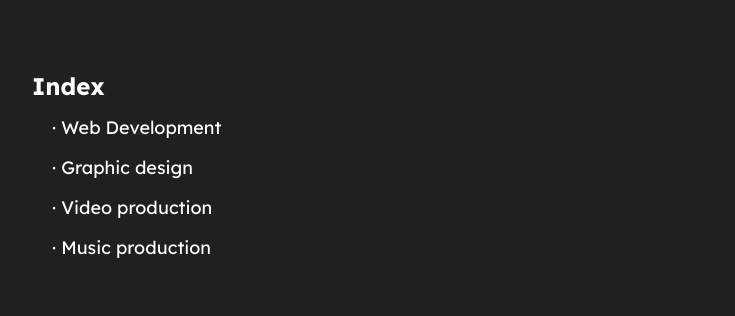
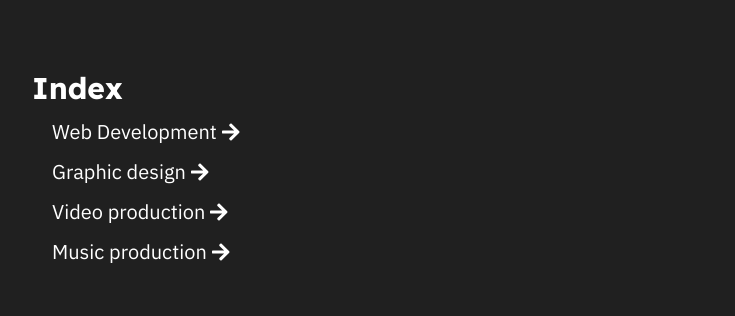
Before and after one commit to jesi-rgb/old.jesirgb.com, a Next.js app: page /portfolio in a window 1280 px wide. Shown: the part 285-601 px from the top of the page, without its empty margins (272-1007 px from the left). Built offline with nearby package versions, Linux system fonts and the light colour scheme.

Commit message:
little portfolio update

```diff
--- a/components/LandingButton.js
+++ b/components/LandingButton.js
@@ -3,7 +3,7 @@ export default function LandingButton({ link, icon, text }) {
   return (
     <>
       <a href={link}>
-        <button className="text-accent-1-lighter font-display w-full bg-accent-1 bg-opacity-20 border-0 border-accent-1 py-3 px-6 focus:outline-none hover:bg-opacity-50 rounded text-lg">
+        <button className="text-accent-1-lighter font-display w-full bg-accent-1 bg-opacity-20 border-0 border-accent-1 py-3 px-6 focus:outline-none hover:bg-opacity-50 rounded text-lg transition-all">
           <FontAwesomeIcon icon={icon} className="text-lg mr-3" /> {text}
         </button>
       </a>
--- a/pages/about.js
+++ b/pages/about.js
@@ -15,12 +15,12 @@ export default function About() {
         <title>About</title>
       </Head>
       <Layout>
-        <div className="flex 2xl:space-x-9 flex-col 2xl:flex-row 2xl:object-top items-center 2xl:items-start text-white font-blogpost">
-          <div className="mb-10 justify-center 2xl:w-2/4">
+        <div className="flex flex-col mx-auto items-center text-white font-blogpost">
+          <div className="mb-10 justify-center">
             <img
               src="/assets/jesi.jpg"
               alt="Picture of Jesús Rascón"
-              width={300}
+              width={400}
               className="rounded-lg"
             />
 
@@ -37,7 +37,7 @@ export default function About() {
             </figcaption>
           </div>
 
-          <div className="flex-col text-lg items-top xl:text-lg space-y-9 mx-1 xl:mx-0 2xl:w-2/4 text-justify">
+          <div className="flex-col text-lg items-top xl:text-lg space-y-9 text-justify">
             <p>
               Hi! My name is Jesús and I am an Andalusian{" "}
               <span className="text-accent-1-lighter font-bold">
@@ -98,7 +98,6 @@ export default function About() {
             <LastTrack />
           </div>
         </div>
-
       </Layout>
     </>
   );
--- a/pages/index.js
+++ b/pages/index.js
@@ -38,14 +38,14 @@ export default function Landing() {
               <p className="mb-8 mt-10 leading-relaxed text-lg xl:text-2xl font-display text-opacity-60">
                 I am a freelance mathematical animator at{" "}
                 <a
-                  className="font-bold text-accent-1-lighter hover:text-accent-1"
+                  className="font-bold text-accent-1-lighter hover:text-accent-1 transition-all"
                   href="https://www.youtube.com/c/Reducible"
                 >
                   <FontAwesomeIcon icon={faCubes} className="" /> Reducible
                 </a>
                 . Prev at{" "}
                 <a
-                  className="font-bold text-accent-1-lighter hover:text-accent-1"
+                  className="font-bold text-accent-1-lighter hover:text-accent-1 transition-all"
                   href="https://www.youtube.com/c/Veritasium"
                 >
                   Veritasium
@@ -69,7 +69,7 @@ export default function Landing() {
                 <a>
                   <FontAwesomeIcon
                     icon={faInstagram}
-                    className="transform scale-150 hover:text-accent-1-lighter transition-colors"
+                    className="transform scale-150 hover:text-accent-1 transition-colors"
                   />
                 </a>
               </Link>
@@ -78,7 +78,7 @@ export default function Landing() {
                 <a>
                   <FontAwesomeIcon
                     icon={faTwitter}
-                    className="transform scale-150 hover:text-accent-1-lighter transition-colors"
+                    className="transform scale-150 hover:text-accent-1 transition-colors"
                   />
                 </a>
               </Link>
@@ -87,7 +87,7 @@ export default function Landing() {
                 <a>
                   <FontAwesomeIcon
                     icon={faGithub}
-                    className="transform scale-150 hover:text-accent-1-lighter transition-colors"
+                    className="transform scale-150 hover:text-accent-1 transition-colors"
                   />
                 </a>
               </Link>
@@ -95,7 +95,7 @@ export default function Landing() {
                 <a>
                   <FontAwesomeIcon
                     icon={faAt}
-                    className="transform scale-150 hover:text-accent-1-lighter transition-colors"
+                    className="transform scale-150 hover:text-accent-1 transition-colors"
                   />
                 </a>
               </Link>
@@ -104,7 +104,7 @@ export default function Landing() {
                 <a>
                   <FontAwesomeIcon
                     icon={faLinkedin}
-                    className="transform scale-150 hover:text-accent-1-lighter transition-colors"
+                    className="transform scale-150 hover:text-accent-1 transition-colors"
                   />
                 </a>
               </Link>
@@ -112,14 +112,13 @@ export default function Landing() {
                 <a>
                   <FontAwesomeIcon
                     icon={faTelegram}
-                    className="transform scale-150 hover:text-accent-1-lighter transition-colors"
+                    className="transform scale-150 hover:text-accent-1 transition-colors"
                   />
                 </a>
               </Link>
             </div>
           </div>
         </section>
-
       </html>
     </>
   );
--- a/pages/markdown-styles.module.css
+++ b/pages/markdown-styles.module.css
@@ -117,7 +117,7 @@
   position: relative;
   display: inline-block;
   transition: 0.1s;
-  text-decoration: none;
+  text-decoration: underline;
   color: #f3f3f3;
   font-weight: bold;
 }
@@ -143,6 +143,7 @@
 
 .markdown a:hover {
   color: #aff7d0;
+  text-decoration: none;
 }
 
 .markdown * > code {
--- a/pages/portfolio/index.js
+++ b/pages/portfolio/index.js
@@ -1,7 +1,10 @@
 import Layout from "../../components/Layout";
 import Head from "next/head";
 
+import { faArrowRight } from "@fortawesome/free-solid-svg-icons";
+
 import PortfolioItem from "@/components/portfolio/PortfolioItem";
+import { FontAwesomeIcon } from "@fortawesome/react-fontawesome";
 
 export default function Blog() {
   let works = [
@@ -282,17 +285,23 @@ export default function Blog() {
             everything is a link.
           </div>
 
-          <div className="text-white font-bold text-2xl font-display mb-3">
+          <div className="text-white font-bold text-3xl font-display mb-3">
             Index
           </div>
-          <div className="flex flex-col space-y-3 text-lg font-display mb-20 pl-5 ">
+          <div className="flex flex-col space-y-3 text-xl font-body mb-20 pl-5">
             {works.map((w) => {
               return (
                 <a
                   href={"#" + w.category.toLowerCase().replace(" ", "-")}
-                  className="text-white hover:text-accent-1-lighter transition-colors"
+                  className="group"
                 >
-                  {"· " + w.category}
+                  <span className="text-white group-hover:text-accent-1-lighter transition-all">
+                    {w.category}{" "}
+                  </span>{" "}
+                  <FontAwesomeIcon
+                    className="text-white group-hover:text-accent-1-lighter group-hover:translate-x-4 transition-all"
+                    icon={faArrowRight}
+                  />
                 </a>
               );
             })}
```
